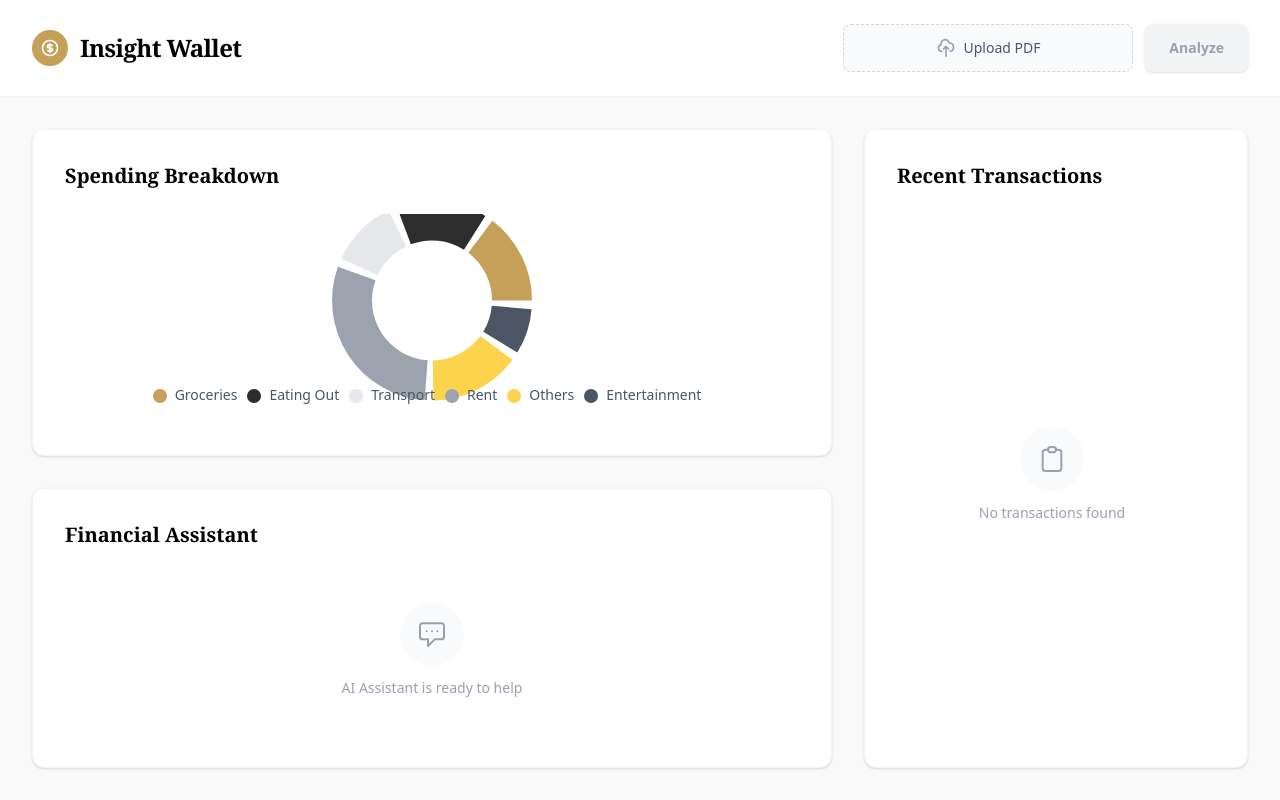
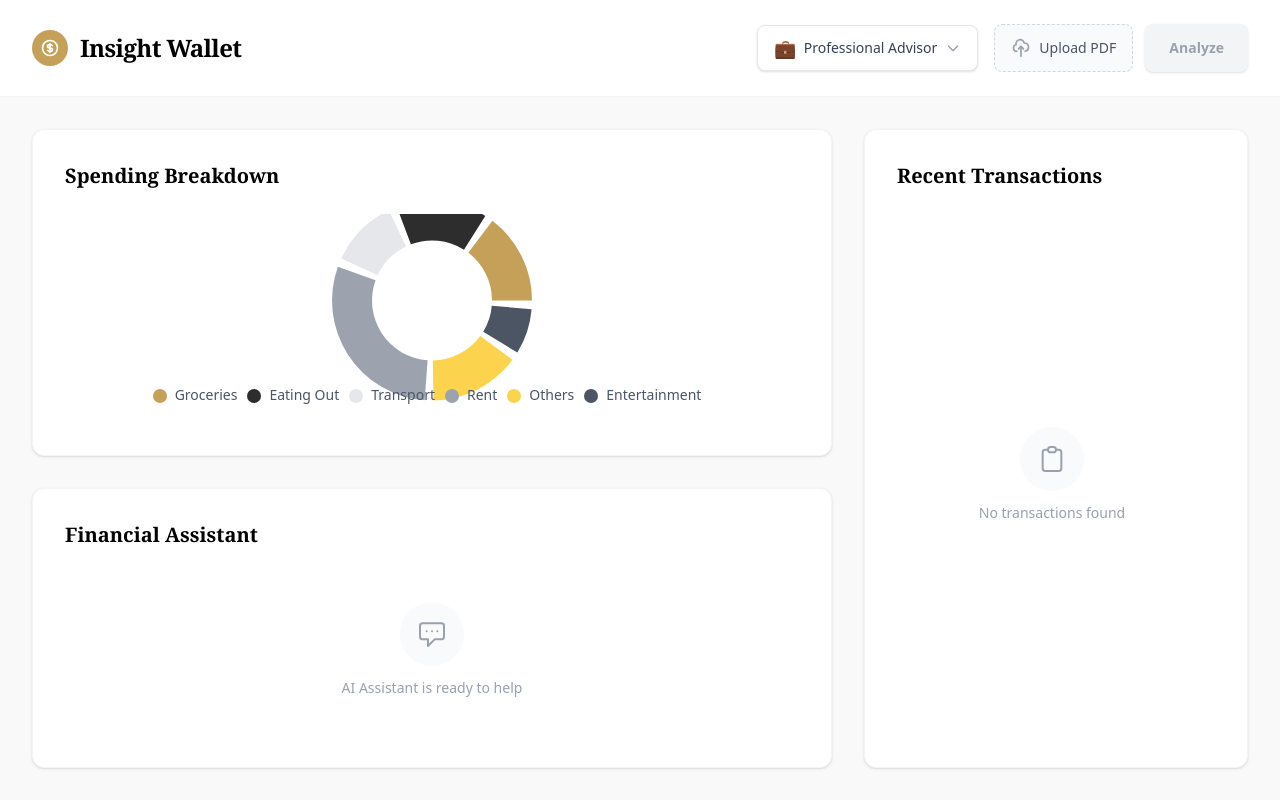
Before and after one commit to tudourocky/moneytree, a React (Vite) app in the folder frontend/: page / in a window 1280 px wide. Built offline with nearby package versions, Linux system fonts and the light colour scheme.

Commit message:
added personality modes support

```diff
--- a/frontend/src/App.jsx
+++ b/frontend/src/App.jsx
@@ -4,6 +4,7 @@ import Chart from "./Chart";
 import Chat from "./Chat";
 import ExpenseOverview from "./ExpenseOverview";
 import FileUpload from "./FileUpload";
+import RoleSelector from "./RoleSelector";
 
 function convertPriceToNumber(priceString) {
     // Specifically for dollar format
@@ -25,6 +26,7 @@ function App() {
     const [isButtonClicked, setIsButtonClicked] = useState(0);
     const [message, setMessage] = useState("");
     const [isLoading, setIsLoading] = useState(false);
+    const [mode, setMode] = useState("PRO");
 
     useEffect(() => {
         if (isButtonClicked) {
@@ -34,7 +36,7 @@ function App() {
                 setIsLoading(true);
                 const formData = new FormData();
                 formData.append("file", file);
-                fetch("http://localhost:8000/getdatafromfile", {
+                fetch(`http://localhost:8000/getdatafromfile?mode=${mode}`, {
                     method: "POST",
                     body: formData,
                 })
@@ -71,7 +73,7 @@ function App() {
                     });
             }
         }
-    }, [isButtonClicked, file]);
+            }, [isButtonClicked, file, mode]);
 
     //some api call, fetch, and then affect setChartData
     return (
@@ -106,8 +108,11 @@ function App() {
                     </div>
                     <h1 className="text-2xl font-bold text-black tracking-tight font-serif">Insight Wallet</h1>
                 </div>
-                <div className="w-1/3">
-                    <FileUpload file={file} isButtonClicked={isButtonClicked} setFile={setFile} setIsButtonClicked={setIsButtonClicked} />
+                <div className="flex items-center gap-4">
+                    <RoleSelector mode={mode} setMode={setMode} />
+                    <div className="w-1/3">
+                        <FileUpload file={file} isButtonClicked={isButtonClicked} setFile={setFile} setIsButtonClicked={setIsButtonClicked} />
+                    </div>
                 </div>
             </header>
 
--- /dev/null
+++ b/frontend/src/RoleSelector.jsx
@@ -0,0 +1,73 @@
+import { useState } from "react";
+
+export default function RoleSelector({ mode, setMode }) {
+    const [isOpen, setIsOpen] = useState(false);
+
+    const modes = [
+        { value: "PRO", label: "Professional Advisor", icon: "💼" },
+        { value: "FRIEND", label: "Supportive Friend", icon: "🤝" },
+        { value: "MOM", label: "Tough-Love Mom", icon: "👩" },
+    ];
+
+    const currentMode = modes.find((m) => m.value === mode) || modes[0];
+
+    return (
+        <div className="relative">
+            <button
+                onClick={() => setIsOpen(!isOpen)}
+                className="flex items-center gap-2 px-4 py-2 bg-white border border-gray-200 rounded-lg hover:border-[#C5A059] hover:bg-gray-50 transition-all duration-200 shadow-sm"
+            >
+                <span className="text-lg">{currentMode.icon}</span>
+                <span className="text-sm font-medium text-gray-700">{currentMode.label}</span>
+                <svg
+                    xmlns="http://www.w3.org/2000/svg"
+                    className={`h-4 w-4 text-gray-400 transition-transform duration-200 ${isOpen ? "rotate-180" : ""}`}
+                    fill="none"
+                    viewBox="0 0 24 24"
+                    stroke="currentColor"
+                >
+                    <path strokeLinecap="round" strokeLinejoin="round" strokeWidth={2} d="M19 9l-7 7-7-7" />
+                </svg>
+            </button>
+
+            {isOpen && (
+                <>
+                    <div
+                        className="fixed inset-0 z-10"
+                        onClick={() => setIsOpen(false)}
+                    />
+                    <div className="absolute top-full mt-2 right-0 bg-white border border-gray-200 rounded-lg shadow-lg z-20 min-w-[200px] overflow-hidden">
+                        {modes.map((m) => (
+                            <button
+                                key={m.value}
+                                onClick={() => {
+                                    setMode(m.value);
+                                    setIsOpen(false);
+                                }}
+                                className={`w-full flex items-center gap-3 px-4 py-3 text-left hover:bg-gray-50 transition-colors duration-150 ${
+                                    mode === m.value ? "bg-[#C5A059]/10 border-l-2 border-[#C5A059]" : ""
+                                }`}
+                            >
+                                <span className="text-lg">{m.icon}</span>
+                                <span className={`text-sm font-medium ${mode === m.value ? "text-[#C5A059]" : "text-gray-700"}`}>
+                                    {m.label}
+                                </span>
+                                {mode === m.value && (
+                                    <svg
+                                        xmlns="http://www.w3.org/2000/svg"
+                                        className="h-4 w-4 text-[#C5A059] ml-auto"
+                                        fill="none"
+                                        viewBox="0 0 24 24"
+                                        stroke="currentColor"
+                                    >
+                                        <path strokeLinecap="round" strokeLinejoin="round" strokeWidth={2} d="M5 13l4 4L19 7" />
+                                    </svg>
+                                )}
+                            </button>
+                        ))}
+                    </div>
+                </>
+            )}
+        </div>
+    );
+}
```
Also changed, not shown: 1 other file (tests, documents, lock files or other folders).
